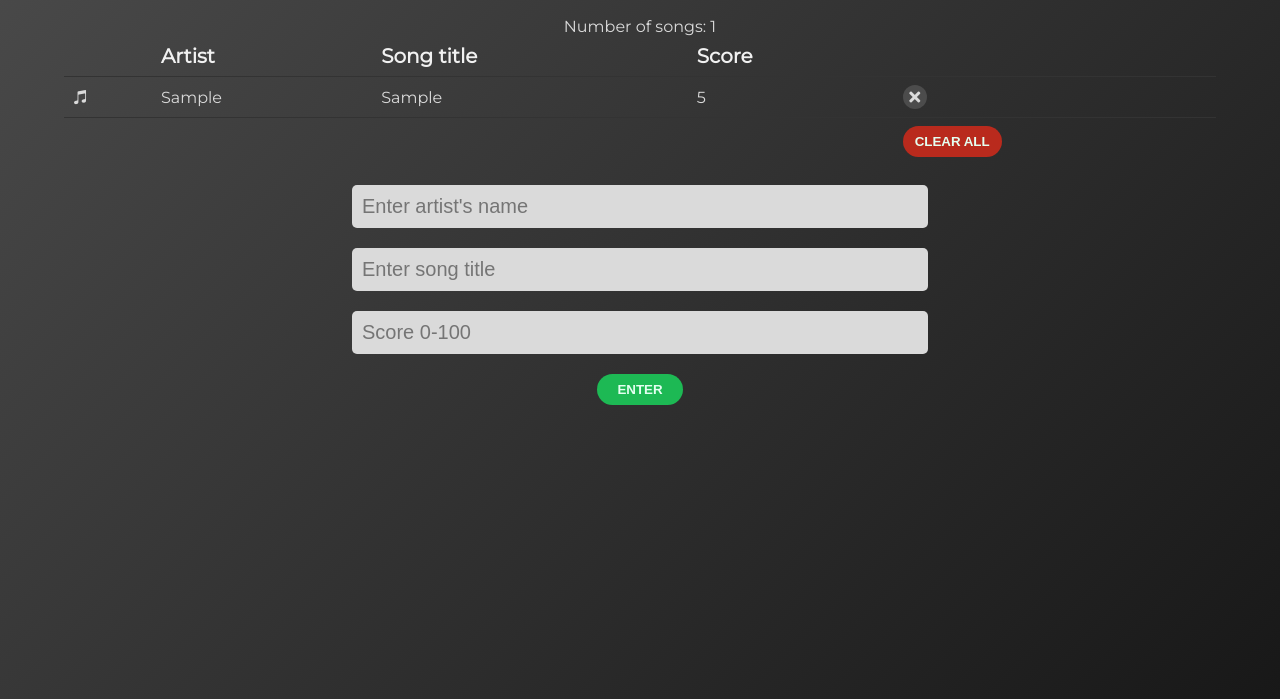
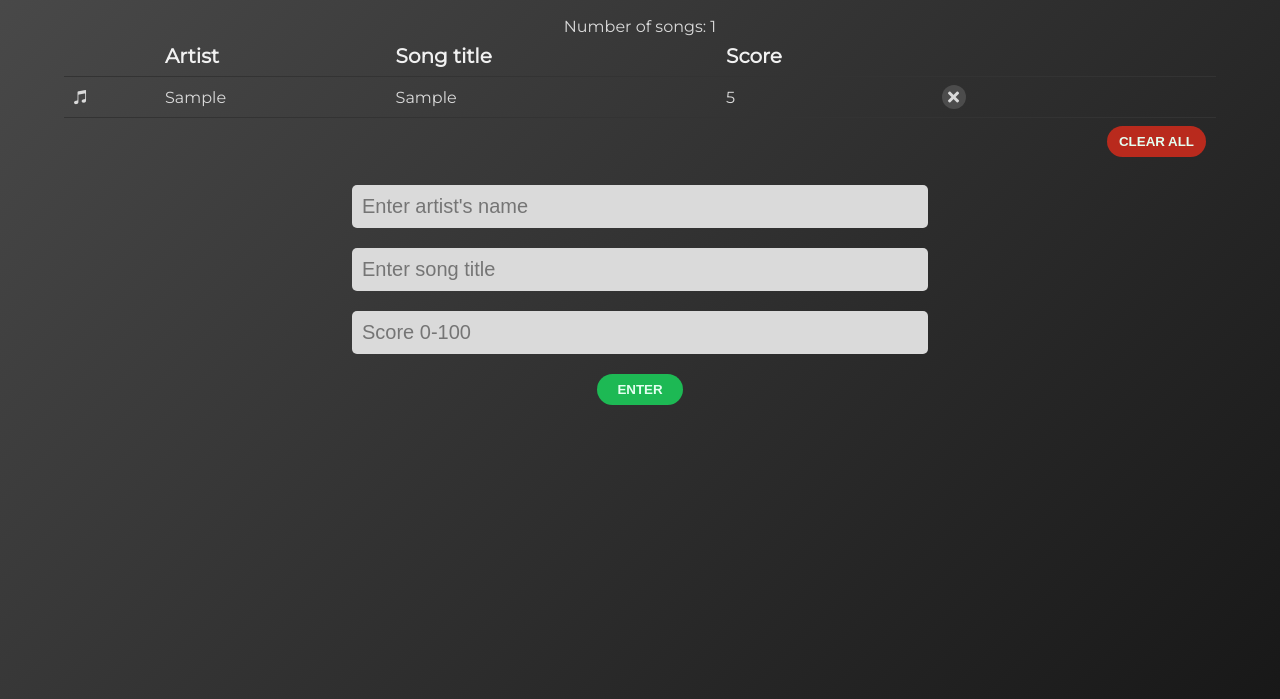
Before and after one commit to predragstevan17/Playlist-projekat, a plain HTML site: page index.html in a window 1280 px wide. Both pictures are taken after typing "Sample", "Sample", "5" into the empty fields and a click on the button "ENTER". Shown: the part 141-840 px from the top of the page. Drawn offline with Linux system fonts and the light colour scheme.

Commit message:
button alignment

```diff
--- a/index.html
+++ b/index.html
@@ -41,7 +41,7 @@
                     <td></td>
                     <td></td>
                     <td></td>
-                    <td><button class="clear-all">Clear all</button></td>
+                    <td class="clear-all-td"><button class="clear-all">Clear all</button></td>
                 </tr>
             </table>
         </div>
--- a/main.js
+++ b/main.js
@@ -39,12 +39,12 @@ function displaySongs(songs) {
             <td>${song.artist}</td>
             <td>${song.song}</td>
             <td>${song.score}</td>
-            <td><button data-id = ${song.id} class='remove'><i class="fas fa-times"></i></button></td>
+            <td class="remove-td"><button data-id = ${song.id} class='remove'><i class="fas fa-times"></i></button></td>
         </tr>
         `;
     })
     if (!isPlaylistEmpty(songs)) {
-        clearAll.style.display = 'block';
+        clearAll.style.display = 'inline-block';
     }
     // localStorage.setItem('songs',songs);
     displayCount(songCount(songs));
@@ -75,7 +75,7 @@ function addSong() {
             songs.push(newSong);
             localStorage.setItem('songs', JSON.stringify(songs));
             displayMessage('Song added successfully!', 'success');
-            clearAll.style.display = 'block';
+            clearAll.style.display = 'inline-block';
             displayCount(songCount(songs));
 
         }
--- a/style.css
+++ b/style.css
@@ -102,6 +102,9 @@ tbody tr:hover {
     background-color: transparent;
 }
 
+.remove-td, .clear-all-td{
+    max-width: 100px;
+}
 
 .remove {
     display: flex;
@@ -116,6 +119,7 @@ tbody tr:hover {
     background-color: #4c4c4c;
     color: #dadada;
     cursor: pointer;
+    /* margin: auto; */
 }
 
 .remove:hover {
@@ -130,6 +134,10 @@ tbody tr:hover {
 
 .fa-times {
     pointer-events: none;
+}
+
+.clear-all-td{
+    text-align: right;
 }
 
 .clear-all {
```
Also changed, not shown: 1 other file.
